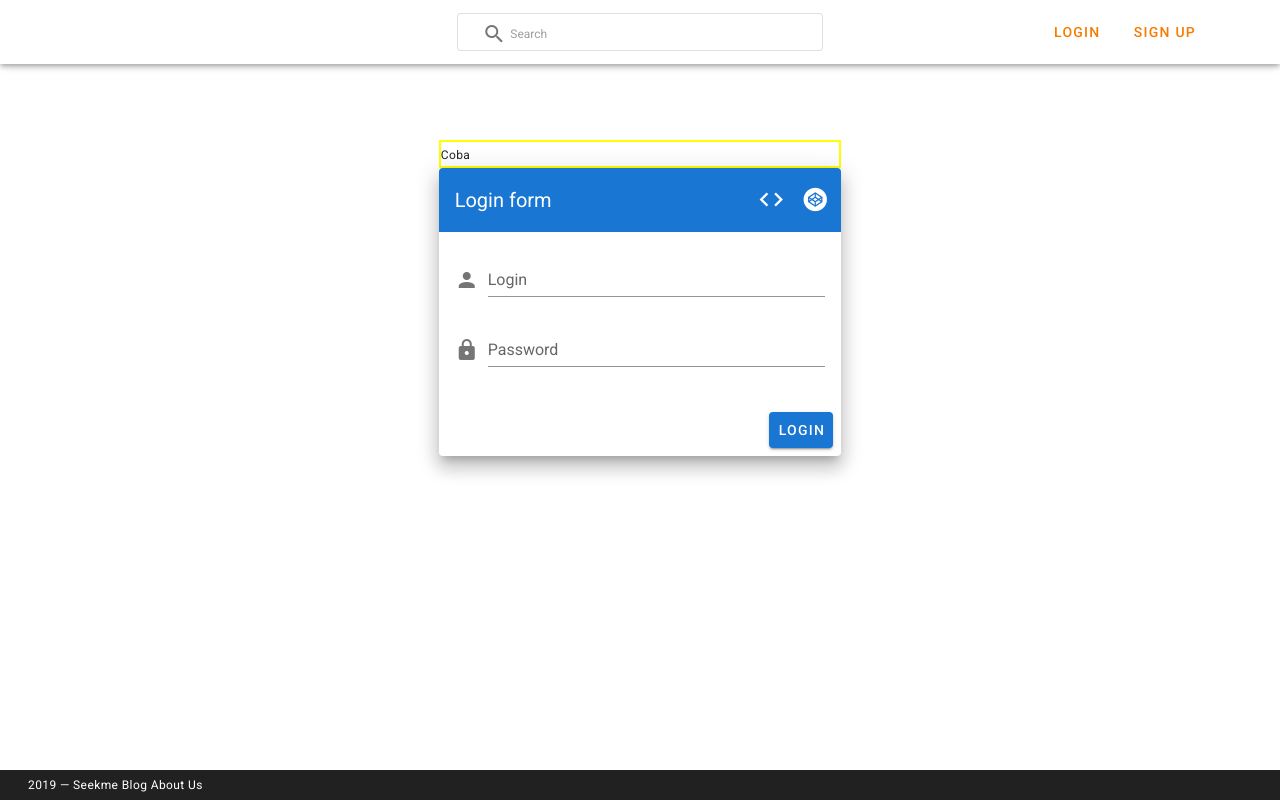
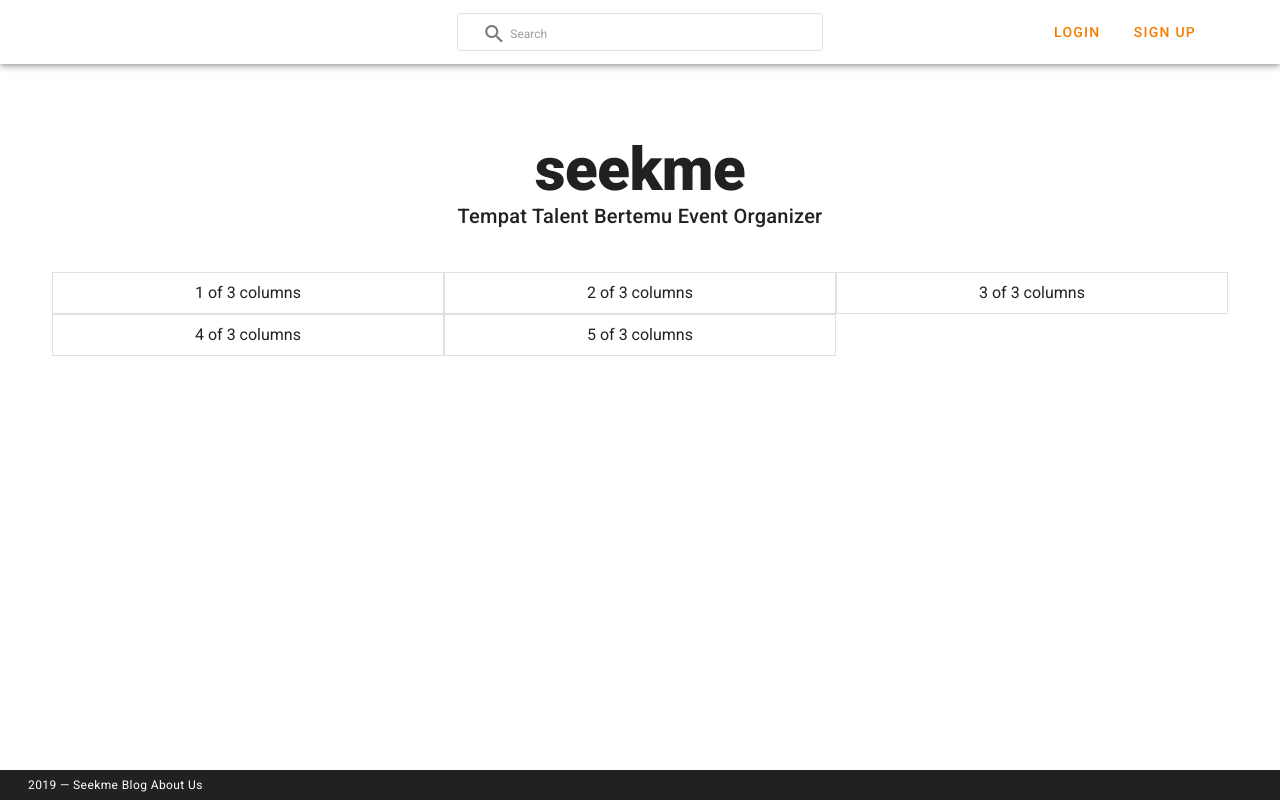
Before and after one commit to paraparata/skme, a Vue app: page / in a window 1280 px wide. Built offline with nearby package versions, Linux system fonts and the light colour scheme; a web font is replaced by a local one.

Commit message:
Update dev

```diff
--- a/src/components/Appbar.vue
+++ b/src/components/Appbar.vue
@@ -1,9 +1,11 @@
 <template>
-    <v-app-bar
+    <v-container fluid>
+      <v-app-bar
       app
       color="white accent-5"
       dark
       class="px-10"
+      fixed
     >
       <!-- <v-app-bar-nav-icon></v-app-bar-nav-icon> -->
       <v-col>
@@ -11,7 +13,7 @@
         <router-link to="/">
           <v-img
             alt="Vuetify Name"
-            class="shrink mt-1"
+            class="mt-1"
             contain
             min-width="82"
             src="../assets/seekme-logo.png"
@@ -48,6 +50,7 @@
         </v-btn>
       </v-col>
     </v-app-bar>
+    </v-container>
      <!-- <v-spacer></v-spacer> -->
       <!-- <v-btn icon>
         <v-icon color="orange darken-2">mdi-magnify</v-icon>
--- a/src/components/Login.vue
+++ b/src/components/Login.vue
@@ -1,9 +1,58 @@
 <template>
-    <h1>Login</h1>
+  <v-container class="fill-height" fluid>
+    <v-row align="center" justify="center" class="display-3 font-weight-bold mb-6">Halo</v-row>
+    <v-row align="center" justify="center">
+      <v-col cols="12" sm="8" md="4">
+        <v-card class="elevation-12">
+          <v-toolbar color="primary" dark flat>
+            <v-toolbar-title>Login form</v-toolbar-title>
+            <v-spacer />
+            <v-tooltip bottom>
+              <template v-slot:activator="{ on }">
+                <v-btn :href="source" icon large target="_blank" v-on="on">
+                  <v-icon>mdi-code-tags</v-icon>
+                </v-btn>
+              </template>
+              <span>Source</span>
+            </v-tooltip>
+            <v-tooltip right>
+              <template v-slot:activator="{ on }">
+                <v-btn
+                  icon
+                  large
+                  href="https://codepen.io/johnjleider/pen/pMvGQO"
+                  target="_blank"
+                  v-on="on"
+                >
+                  <v-icon>mdi-codepen</v-icon>
+                </v-btn>
+              </template>
+              <span>Codepen</span>
+            </v-tooltip>
+          </v-toolbar>
+          <v-card-text>
+            <v-form>
+              <v-text-field label="Login" name="login" prepend-icon="mdi-account" type="text" />
+
+              <v-text-field
+                id="password"
+                label="Password"
+                name="password"
+                prepend-icon="mdi-lock"
+                type="password"
+              />
+            </v-form>
+          </v-card-text>
+          <v-card-actions>
+            <v-spacer />
+            <v-btn color="primary">Login</v-btn>
+          </v-card-actions>
+        </v-card>
+      </v-col>
+    </v-row>
+  </v-container>
 </template>
 
 <script>
-export default {
-
-}
+export default {};
 </script>
--- a/src/pages/Home.vue
+++ b/src/pages/Home.vue
@@ -1,94 +1,31 @@
 <template>
-    <v-content>
-        <v-container
-        class="fill-height"
-        fluid
-      >
-        <v-row
-          align="center"
-          justify="center"
-        >
-          <v-col
-            cols="12"
-            sm="8"
-            md="4"
-          >
-          <div class="batas"><span class="caption">Coba</span></div>
+  <v-container fluid>
+    <div class="my-10 px-10">
+      <v-row no-gutters class="justify-center">
+        <h1 class="display-3 font-weight-black text-center">seekme</h1>
+      </v-row>
+      <v-row no-gutters class="justify-center">
+        <h1 class="title text-center">Tempat Talent Bertemu Event Organizer</h1>
+      </v-row>
+    </div>
+    <v-row no-gutters class="px-10 text-center">
+      <v-col v-for="n in 5" :key="n" cols="12" sm="4">
+        <v-card class="pa-2" outlined tile>{{n}} of 3 columns</v-card>
+      </v-col>
+    </v-row>
+    <!-- <v-row no-gutters class="px-10 text-center">
 
-            <v-card class="elevation-12">
-              <v-toolbar
-                color="primary"
-                dark
-                flat
-              >
-                <v-toolbar-title>Login form</v-toolbar-title>
-                <v-spacer />
-                <v-tooltip bottom>
-                  <template v-slot:activator="{ on }">
-                    <v-btn
-                      :href="source"
-                      icon
-                      large
-                      target="_blank"
-                      v-on="on"
-                    >
-                      <v-icon>mdi-code-tags</v-icon>
-                    </v-btn>
-                  </template>
-                  <span>Source</span>
-                </v-tooltip>
-                <v-tooltip right>
-                  <template v-slot:activator="{ on }">
-                    <v-btn
-                      icon
-                      large
-                      href="https://codepen.io/johnjleider/pen/pMvGQO"
-                      target="_blank"
-                      v-on="on"
-                    >
-                      <v-icon>mdi-codepen</v-icon>
-                    </v-btn>
-                  </template>
-                  <span>Codepen</span>
-                </v-tooltip>
-              </v-toolbar>
-              <v-card-text>
-                <v-form>
-                  <v-text-field
-                    label="Login"
-                    name="login"
-                    prepend-icon="mdi-account"
-                    type="text"
-                  />
 
-                  <v-text-field
-                    id="password"
-                    label="Password"
-                    name="password"
-                    prepend-icon="mdi-lock"
-                    type="password"
-                  />
-                </v-form>
-              </v-card-text>
-              <v-card-actions>
-                <v-spacer />
-                <v-btn color="primary">Login</v-btn>
-              </v-card-actions>
-            </v-card>
-          </v-col>
-        </v-row>
-      </v-container>
-    </v-content>
+    </v-row> -->
+  </v-container>
 </template>
 
 <script>
-export default {
-
-}
+export default {};
 </script>
 
 <style scoped>
-.batas{
+.batas {
   border: 2px solid yellow;
 }
 </style>
--- a/src/plugins/routes.js
+++ b/src/plugins/routes.js
@@ -2,7 +2,7 @@ import Home from '../pages/Home'
 import About from '../pages/About'
 import Login from '../components/Login'
 import SignUp from '../components/SignUp'
-import Blog from '../components/Blog'
+import Blog from '../pages/Blog'
 
 const routes = [
     { path: '/', component: Home },
```
Also changed, not shown: src/pages/Dashboard.vue (added).
